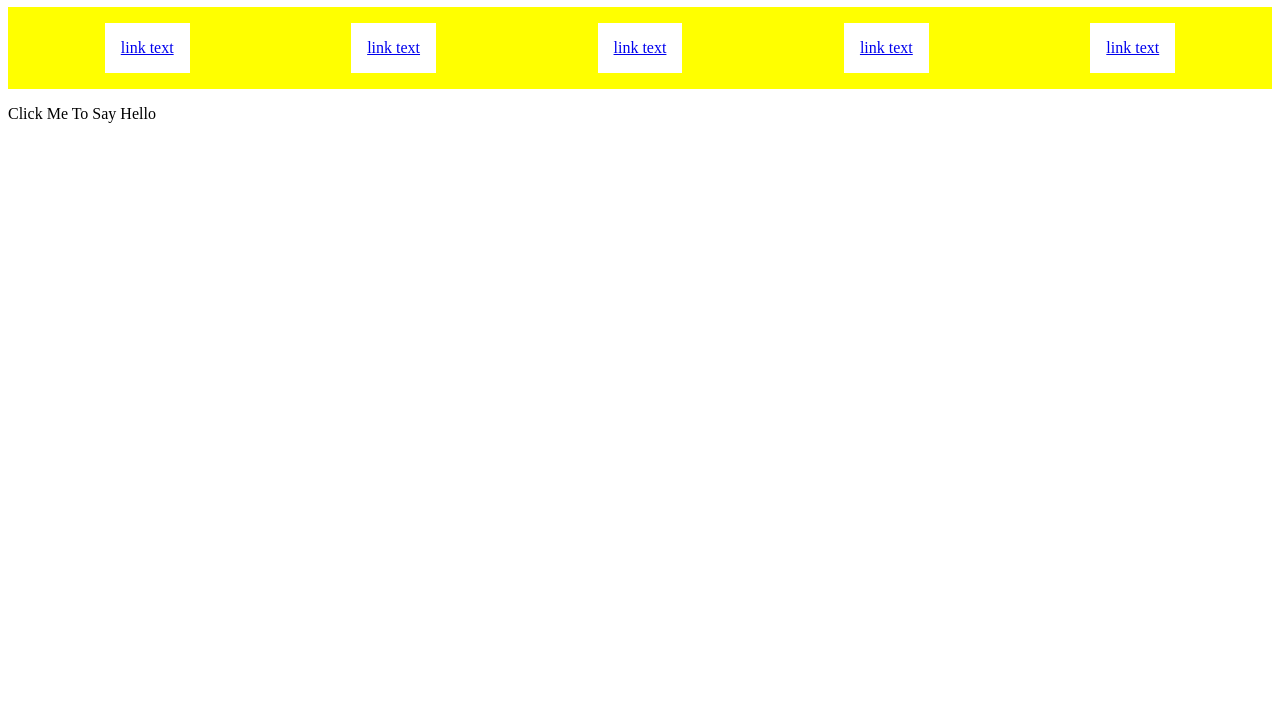
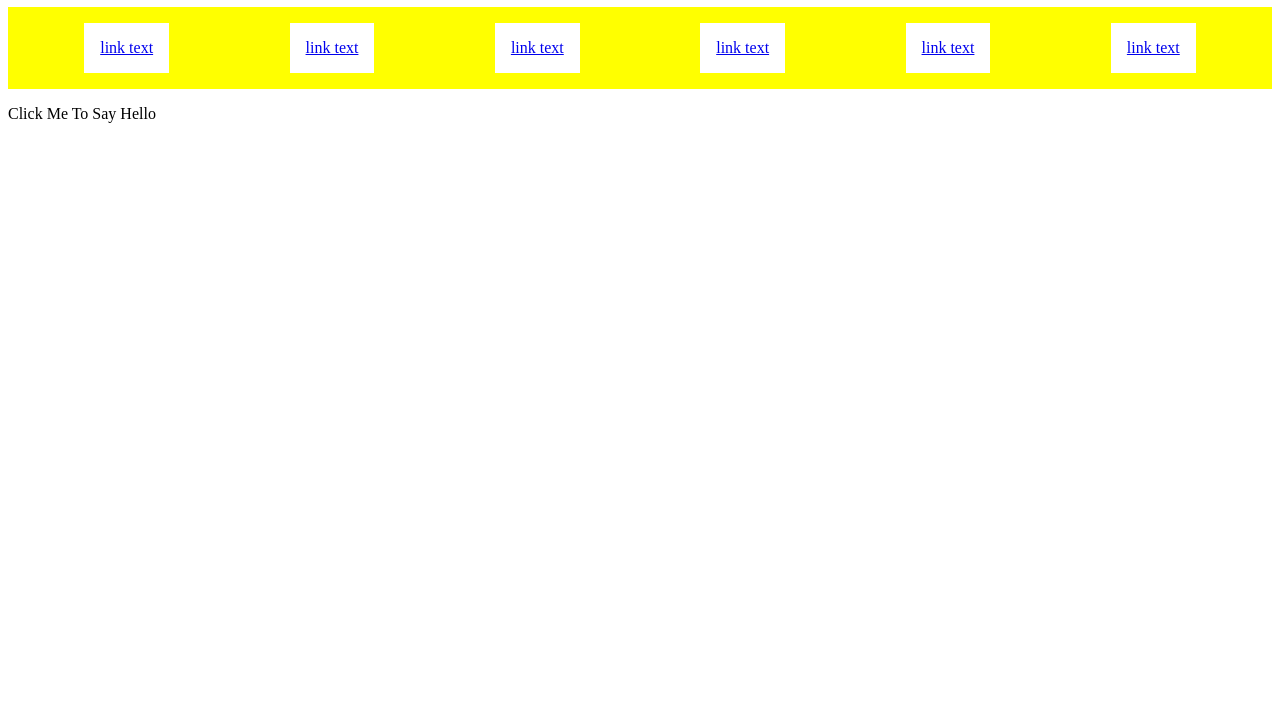
Before and after one commit to mohameddagol/lab03, a plain HTML site: page index.html in a window 1280 px wide. Shown: the part 73-800 px from the top of the page. Drawn offline with Linux system fonts and the light colour scheme.

```diff
--- a/index.html
+++ b/index.html
@@ -14,6 +14,7 @@
 <a href="Page 3">link text</a>
 <a href="Page 4">link text</a>
 <a href="Page 5">link text</a>
+<a href="Page 6">link text</a>
 </nav>
 
 <main>
```
Also changed, not shown: 1 other file.
